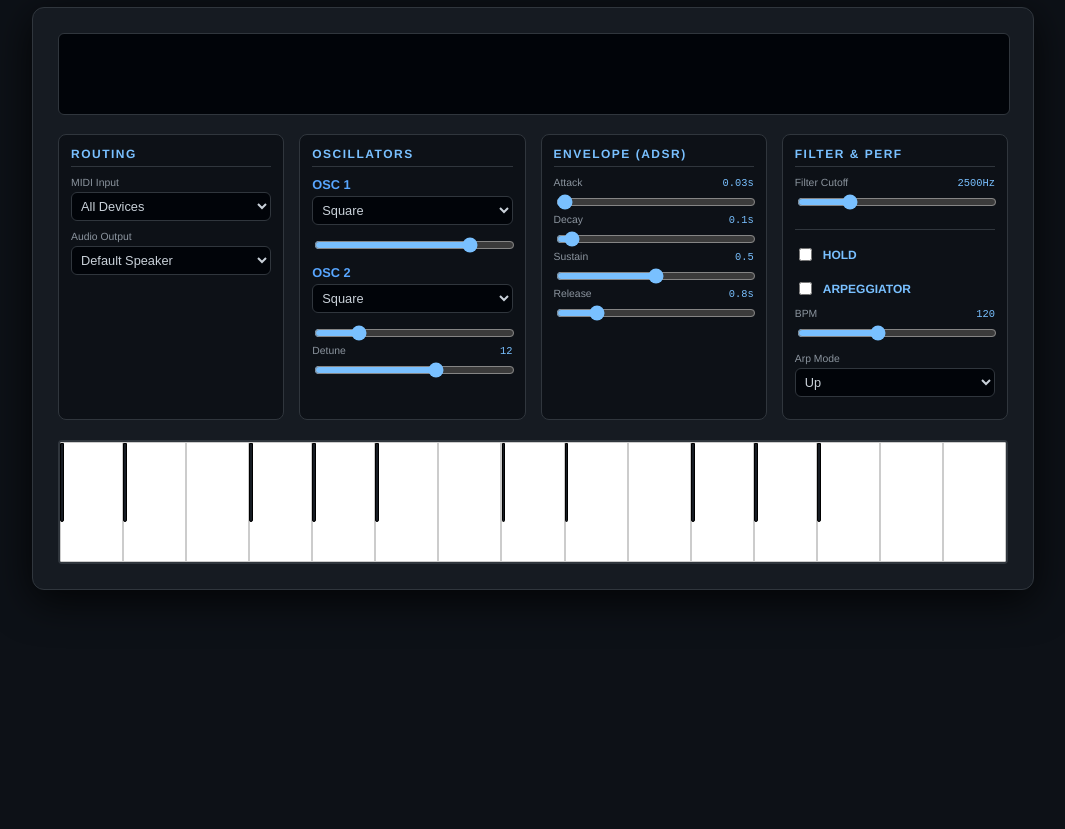
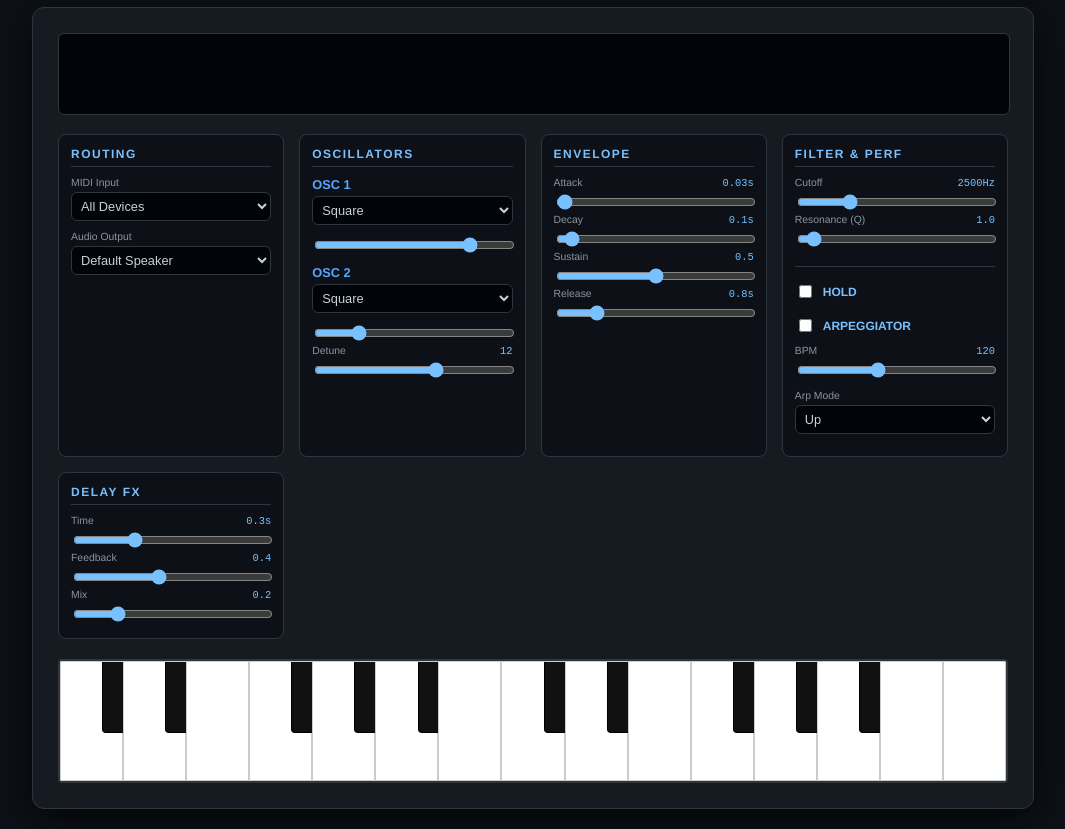
Before and after one commit to astroscape-svg/YODASYN, a plain HTML site: page index.html in a window 1280 px wide. Shown: the part 102-931 px from the top of the page, without its empty margins (107-1172 px from the left). Before the commit the page ends 800 px from the top, so only its background shows below. Drawn offline with Linux system fonts and the light colour scheme.

Commit message:
Update index.html

```diff
--- a/index.html
+++ b/index.html
@@ -3,7 +3,7 @@
 <head>
     <meta charset="UTF-8">
     <meta name="viewport" content="width=device-width, initial-scale=1.0">
-    <title>YODASYN v1.2.0</title>
+    <title>YODASYN v1.2.1</title>
     <style>
         body { font-family: 'Helvetica Neue', Arial, sans-serif; background: #0d1117; color: #c9d1d9; display: flex; flex-direction: column; align-items: center; padding: 20px; margin: 0; }
         .panel { background: #161b22; padding: 25px; border-radius: 12px; border: 1px solid #30363d; width: 95%; max-width: 950px; box-shadow: 0 10px 40px rgba(0,0,0,0.8); }
@@ -14,10 +14,13 @@
         label { display: block; font-size: 0.65rem; color: #8b949e; margin-bottom: 4px; }
         input[type="range"] { width: 100%; accent-color: #79c0ff; cursor: pointer; }
         select { width: 100%; background: #010409; color: #c9d1d9; border: 1px solid #30363d; padding: 5px; border-radius: 6px; font-size: 0.8rem; margin-bottom: 10px; }
+
+        /* 鍵盤のスタイル修正 */
         #keyboard { display: flex; height: 120px; margin-top: 20px; position: relative; border-radius: 4px; overflow: hidden; background: #000; border: 2px solid #30363d; }
-        .key { flex: 1; border: 1px solid #ccc; background: #fff; cursor: pointer; position: relative; z-index: 1; }
-        .key.black { background: #161b22; width: 3%; height: 65%; position: absolute; top: 0; margin-left: -1.5%; z-index: 2; border: 1px solid #000; border-radius: 0 0 3px 3px; }
+        .key { flex: 1; border: 1px solid #ccc; background: #fff; cursor: pointer; position: relative; z-index: 1; box-sizing: border-box; }
+        .key.black { background: #111; width: 65%; height: 60%; position: absolute; top: 0; right: -32.5%; margin: 0; z-index: 2; border: 1px solid #000; border-radius: 0 0 4px 4px; border-top: none; }
         .key.active { background: #79c0ff !important; }
+
         .toggle-label { display: flex; align-items: center; gap: 8px; font-size: 0.75rem; color: #79c0ff; cursor: pointer; font-weight: bold; }
         .osc-label { color: #58a6ff; font-weight: bold; font-size: 0.8rem; margin: 8px 0 4px 0; display: block; }
         #status-bar { display: flex; justify-content: space-between; gap: 10px; width: 95%; max-width: 950px; margin-bottom: 10px; }
@@ -28,7 +31,7 @@
 </head>
 <body>
 
-    <h1 style="color: #79c0ff; font-weight: 300; letter-spacing: 4px; margin: 10px 0;">YODASYN v1.2.0</h1>
+    <h1 style="color: #79c0ff; font-weight: 300; letter-spacing: 4px; margin: 10px 0;">YODASYN v1.2.1</h1>
     <div id="status-bar">
         <div id="midi-status" class="status-box">MIDI: Initializing...</div>
         <div id="audio-status" class="status-box">Audio: Tap to start</div>
@@ -60,7 +63,7 @@
             </div>
 
             <div class="section">
-                <h3>Envelope (ADSR)</h3>
+                <h3>Envelope</h3>
                 <label>Attack <span id="attackVal" class="display-value">0.03s</span></label>
                 <input type="range" id="attack" min="0.01" max="2" step="0.01" value="0.03" oninput="updateParams()">
                 <label>Decay <span id="decayVal" class="display-value">0.1s</span></label>
@@ -73,8 +76,10 @@
 
             <div class="section">
                 <h3>Filter & Perf</h3>
-                <label>Filter Cutoff <span id="cutoffVal" class="display-value">2500Hz</span></label>
+                <label>Cutoff <span id="cutoffVal" class="display-value">2500Hz</span></label>
                 <input type="range" id="cutoff" min="40" max="10000" value="2500" oninput="updateParams()">
+                <label>Resonance (Q) <span id="resonanceVal" class="display-value">1.0</span></label>
+                <input type="range" id="resonance" min="0.0001" max="20" step="0.1" value="1.0" oninput="updateParams()">
 
                 <hr style="border: 0; border-top: 1px solid #30363d; margin: 15px 0;">
 
@@ -86,6 +91,16 @@
                 </div>
                 <label style="margin-top:8px;">Arp Mode</label>
                 <select id="arpMode"><option value="up">Up</option><option value="down">Down</option><option value="random">Random</option></select>
+            </div>
+
+            <div class="section">
+                <h3>Delay FX</h3>
+                <label>Time <span id="delayTimeVal" class="display-value">0.3s</span></label>
+                <input type="range" id="delayTime" min="0.01" max="1" step="0.01" value="0.3" oninput="updateParams()">
+                <label>Feedback <span id="delayFbVal" class="display-value">0.4</span></label>
+                <input type="range" id="delayFb" min="0" max="0.95" step="0.01" value="0.4" oninput="updateParams()">
+                <label>Mix <span id="delayMixVal" class="display-value">0.2</span></label>
+                <input type="range" id="delayMix" min="0" max="1" step="0.01" value="0.2" oninput="updateParams()">
             </div>
         </div>
 
@@ -100,7 +115,6 @@
         let arpIndex = 0;
         let midiInputsArray = [];
 
-        // オーディオの初期化とデバイス取得
         async function initAudio() {
             if (audioCtx) return;
             audioCtx = new (window.AudioContext || window.webkitAudioContext)();
@@ -134,7 +148,6 @@
             await populateAudioOutputs();
         }
 
-        // オーディオ出力先の取得と設定
         async function populateAudioOutputs() {
             const select = document.getElementById('audioOutputSelect');
             if (!navigator.mediaDevices || !navigator.mediaDevices.enumerateDevices) {
@@ -142,7 +155,6 @@
                 return;
             }
             try {
-                // デバイスラベルを取得するためにマイク権限を要求するブラウザへの対策
                 await navigator.mediaDevices.getUserMedia({ audio: true }).catch(() => {});
                 const devices = await navigator.mediaDevices.enumerateDevices();
                 select.innerHTML = '';
@@ -166,7 +178,6 @@
                 if (audioCtx && typeof audioCtx.setSinkId === 'function') {
                     try {
                         await audioCtx.setSinkId(select.value);
-                        console.log(`Audio output routed to: ${select.value}`);
                     } catch (e) {
                         console.error("Failed to set audio output:", e);
                     }
@@ -187,7 +198,6 @@
                     const select = document.getElementById('midiInputSelect');
                     const inputs = Array.from(access.inputs.values());
 
-                    // 現在の選択を保存
                     const currentSelection = select.value;
                     select.innerHTML = '<option value="all">All Devices</option>';
                     midiInputsArray = inputs;
@@ -204,17 +214,14 @@
                         option.text = input.name;
                         select.appendChild(option);
 
-                        // メッセージイベントの設定
                         input.onmidimessage = (msg) => {
                             const selectedId = document.getElementById('midiInputSelect').value;
-                            // 「All Devices」か、選択中のデバイスと一致した場合のみ処理
                             if (selectedId === 'all' || selectedId === input.id) {
                                 handleMIDIMessage(msg);
                             }
                         };
                     });
 
-                    // 選択状態の復元
                     if (inputs.find(i => i.id === currentSelection)) {
                         select.value = currentSelection;
                     }
@@ -234,17 +241,27 @@
             // 表示の更新
             document.getElementById('bpmVal').textContent = document.getElementById('arpBpm').value;
             document.getElementById('cutoffVal').textContent = document.getElementById('cutoff').value + "Hz";
+            document.getElementById('resonanceVal').textContent = document.getElementById('resonance').value;
             document.getElementById('attackVal').textContent = document.getElementById('attack').value + "s";
             document.getElementById('decayVal').textContent = document.getElementById('decay').value + "s";
             document.getElementById('sustainVal').textContent = document.getElementById('sustain').value;
             document.getElementById('releaseVal').textContent = document.getElementById('release').value + "s";
             document.getElementById('detuneVal').textContent = document.getElementById('detune2').value;
+            // ディレイの表示更新を追加
+            document.getElementById('delayTimeVal').textContent = document.getElementById('delayTime').value + "s";
+            document.getElementById('delayFbVal').textContent = document.getElementById('delayFb').value;
+            document.getElementById('delayMixVal').textContent = document.getElementById('delayMix').value;
 
             if (!audioCtx) return;
             const now = audioCtx.currentTime;
+
+            // フィルターとディレイのパラメータ更新
             filter.frequency.setTargetAtTime(document.getElementById('cutoff').value, now, 0.05);
+            filter.Q.setTargetAtTime(document.getElementById('resonance').value, now, 0.05); // レゾナンス
+            delayNode.delayTime.setTargetAtTime(document.getElementById('delayTime').value, now, 0.05);
+            feedbackGain.gain.setTargetAtTime(document.getElementById('delayFb').value, now, 0.05);
+            delayGain.gain.setTargetAtTime(document.getElementById('delayMix').value, now, 0.05);
 
-            // アルペジエーターの更新
             if(document.getElementById('arpActive').checked) {
                 stopArp(); startArp();
             } else {
@@ -274,15 +291,15 @@
                 this.o2.detune.setValueAtTime(document.getElementById('detune2').value * 1, now);
                 this.g2.gain.setValueAtTime(document.getElementById('mix2').value, now);
 
-                // ADSR - アタック、ディケイ、サスティン
+                // ADSR
                 const a = parseFloat(document.getElementById('attack').value);
                 const d = parseFloat(document.getElementById('decay').value);
                 const s = parseFloat(document.getElementById('sustain').value);
-                const maxVol = 0.3; // 基本ボリューム
+                const maxVol = 0.3;
 
                 this.vGain.gain.setValueAtTime(0, now);
-                this.vGain.gain.linearRampToValueAtTime(maxVol, now + a); // Attack
-                this.vGain.gain.setTargetAtTime(maxVol * s, now + a, d / 3); // Decay & Sustain (時定数考慮で/3)
+                this.vGain.gain.linearRampToValueAtTime(maxVol, now + a);
+                this.vGain.gain.setTargetAtTime(maxVol * s, now + a, d / 3);
 
                 this.o1.start(now); this.o2.start(now);
             }
@@ -290,7 +307,6 @@
                 const now = audioCtx.currentTime;
                 const r = parseFloat(document.getElementById('release').value);
 
-                // 現在の音量からリリースを開始する
                 this.vGain.gain.cancelScheduledValues(now);
                 this.vGain.gain.setValueAtTime(this.vGain.gain.value, now);
                 this.vGain.gain.setTargetAtTime(0, now, r / 3);
@@ -326,7 +342,7 @@
         function startArp() {
             if (arpTimer) return;
             const bpm = document.getElementById('arpBpm').value;
-            const interval = 60000 / bpm / 2; // 8分音符
+            const interval = 60000 / bpm / 2;
 
             arpTimer = setInterval(() => {
                 if (heldNotes.size === 0) return;
@@ -339,7 +355,6 @@
                 else note = notes[Math.floor(Math.random() * notes.length)];
 
                 const v = new Voice(440 * Math.pow(2, (note - 69) / 12));
-                // アルペジエーターの音をゲート長に合わせて短く切る
                 setTimeout(() => v.stop(), interval * 0.8);
                 arpIndex++;
             }, interval);
@@ -356,7 +371,7 @@
             key.className = `key ${isBlack ? 'black' : ''}`;
             if (isBlack) {
                 const prev = kb.lastChild;
-                prev.appendChild(key);
+                prev.appendChild(key); // 白鍵の中に入れることでレイアウトを安定させる
             } else {
                 kb.appendChild(key);
             }
@@ -382,7 +397,6 @@
             ctx.stroke();
         }
 
-        // 初期化処理
         initMIDI();
         document.body.addEventListener('click', initAudio, { once: true });
     </script>
```
